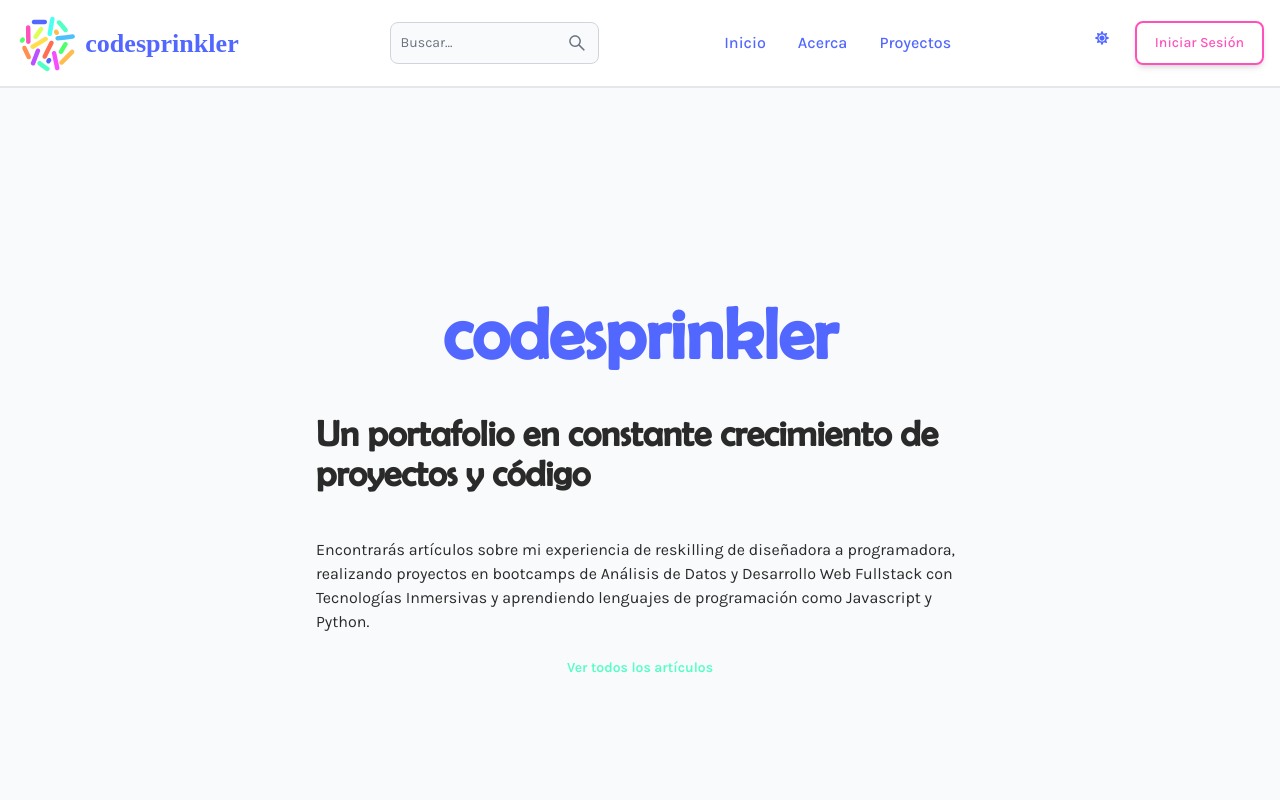
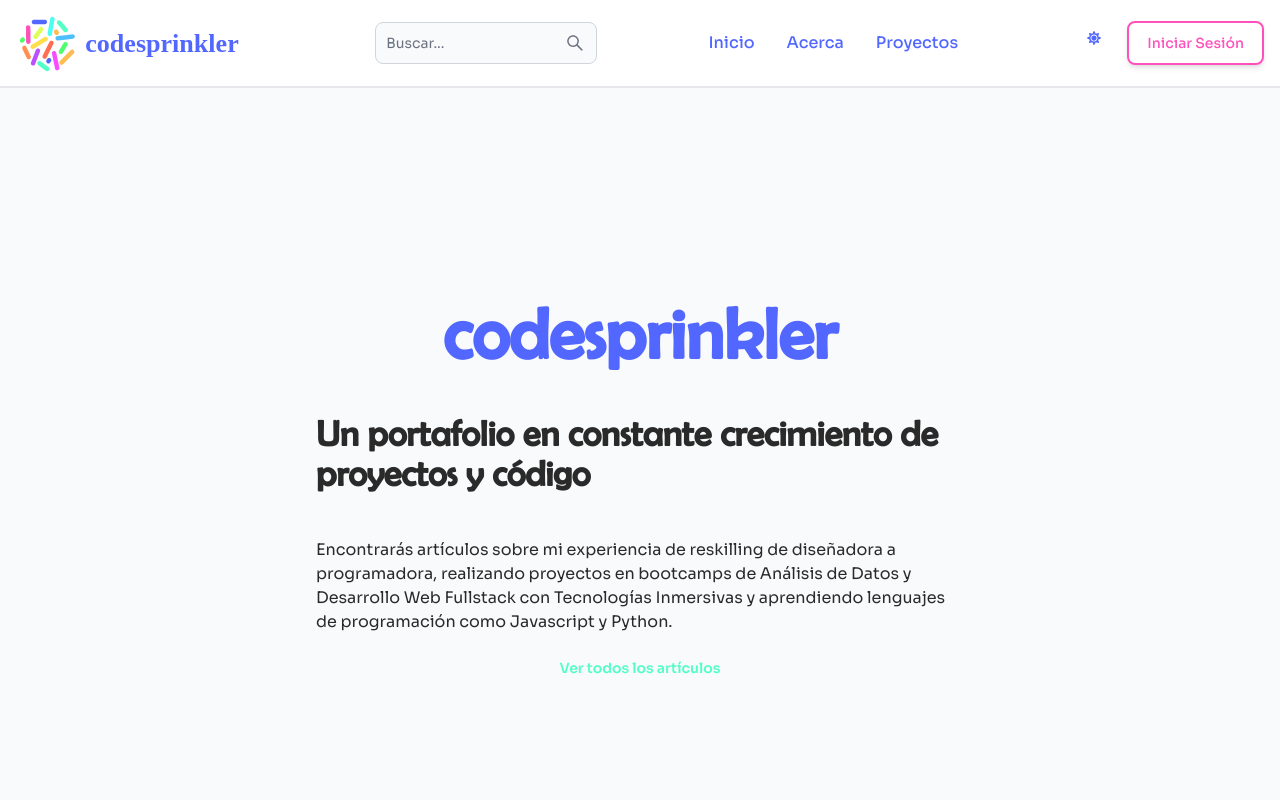
Before and after one commit to AleDataAnalyst/mern-vite-blog, a React (Vite) app in the folder client/: page / in a window 1280 px wide. Shown: the top 800 px of the page. Built offline with nearby package versions, Linux system fonts and the light colour scheme; no server answers; a web font is replaced by a local one.

Commit message:
html, body {   margin: 0;   padding: 0;   background: #e5e5e5;   font-family: "Sora", sans-serif; }

```diff
--- a/client/src/index.css
+++ b/client/src/index.css
@@ -9,9 +9,12 @@
 }
 
 /* Estilos base */
+html,
 body {
-  font-family: 'Karla', sans-serif;
-  color: var(--text-darkgray); /* Assuming --text-black is defined in your theme */
+  margin: 0;
+  padding: 0;
+  background: #e5e5e5;
+  font-family: "Sora", sans-serif;
 }
 
 .container h1,
```
